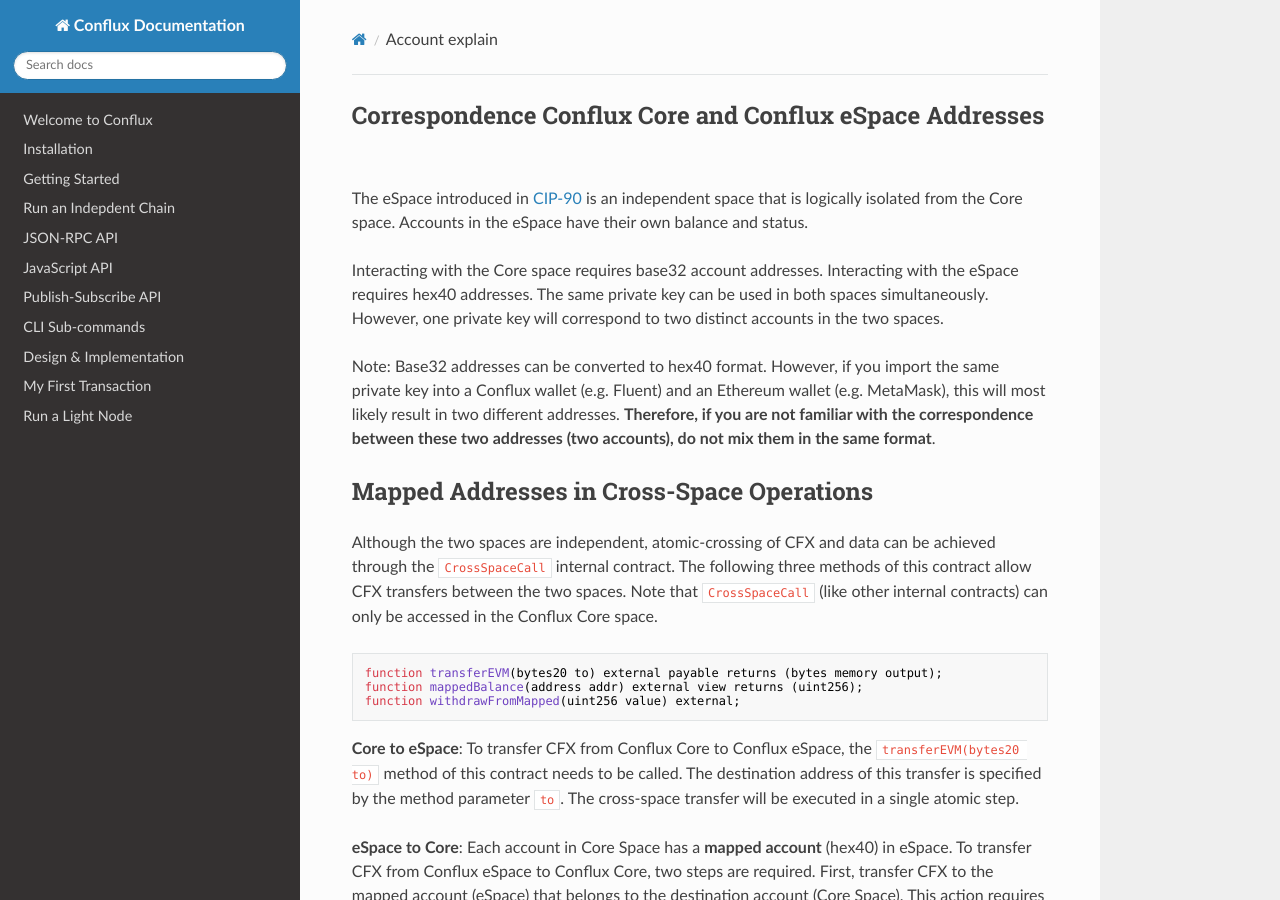
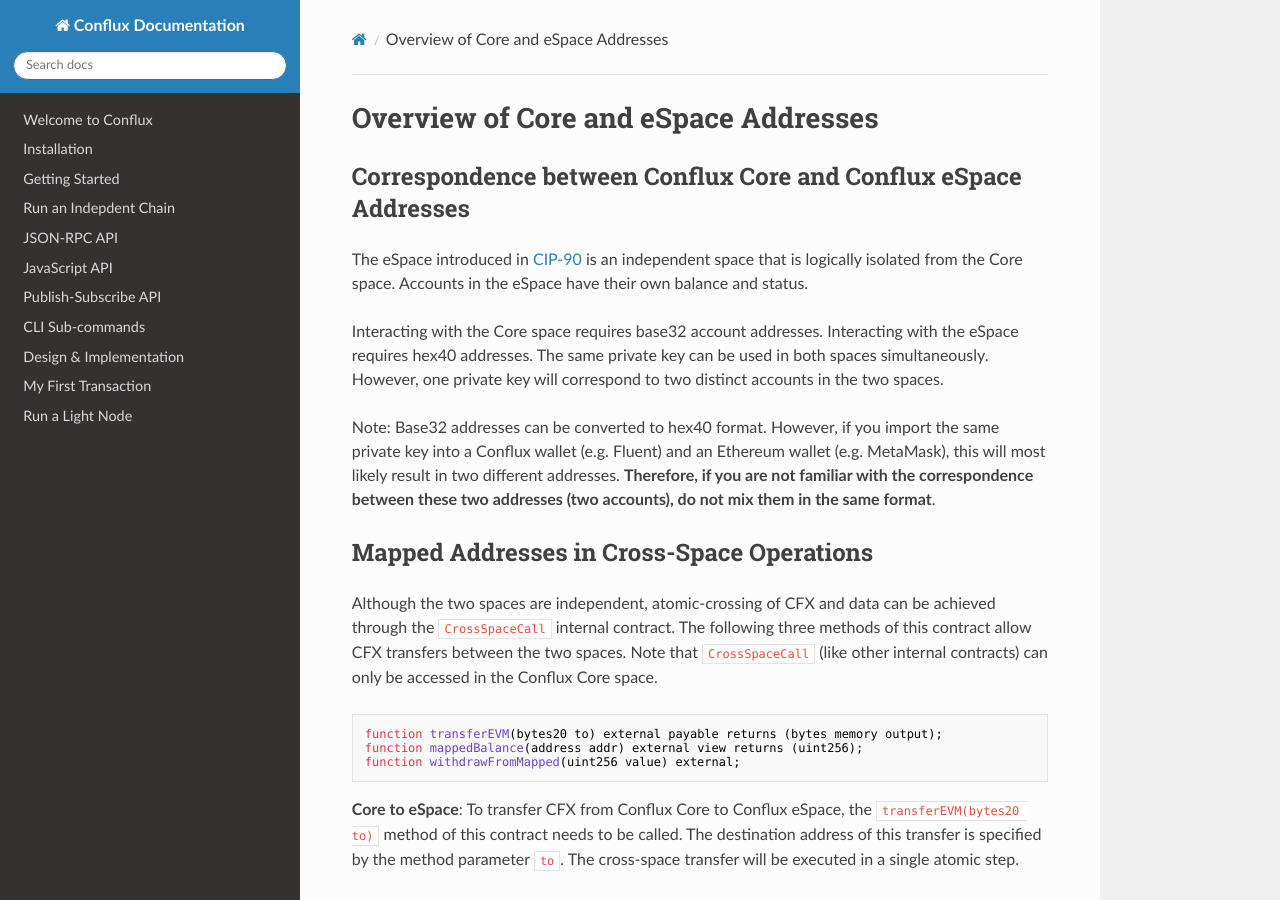
Before and after one commit to Conflux-Chain/conflux-doc, an MkDocs documentation site: the page built from docs/EVM-Space/account_explain.md, in a window 1280 px wide and 900 px high. Built offline with MkDocs 1.6.1, drawn with Linux system fonts in a browser that asks for light colours; nearby versions of some CDN libraries.

Commit message:
add missing titles (#75)

```diff
--- a/docs/EVM-Space/account_explain.md
+++ b/docs/EVM-Space/account_explain.md
@@ -1,4 +1,6 @@
-## Correspondence Conflux Core and Conflux eSpace Addresses
+# Overview of Core and eSpace Addresses
+
+## Correspondence between Conflux Core and Conflux eSpace Addresses
 
 The eSpace introduced in [CIP-90](https://github.com/Conflux-Chain/CIPs/blob/master/CIPs/cip-90.md) is an independent space that is logically isolated from the Core space.  Accounts in the eSpace have their own balance and status.
 
```
Also changed, not shown: docs/EVM-Space/cross_space_call.md (+3 -1 lines).
